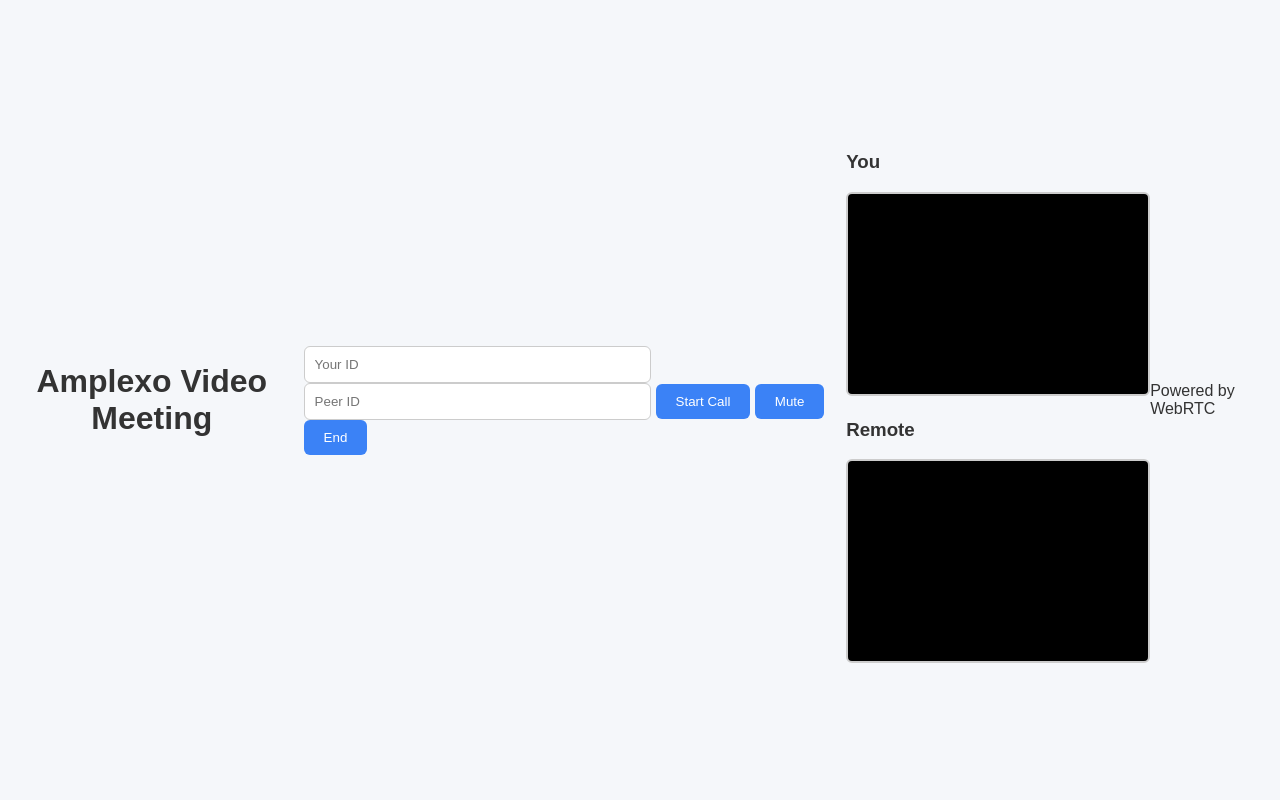
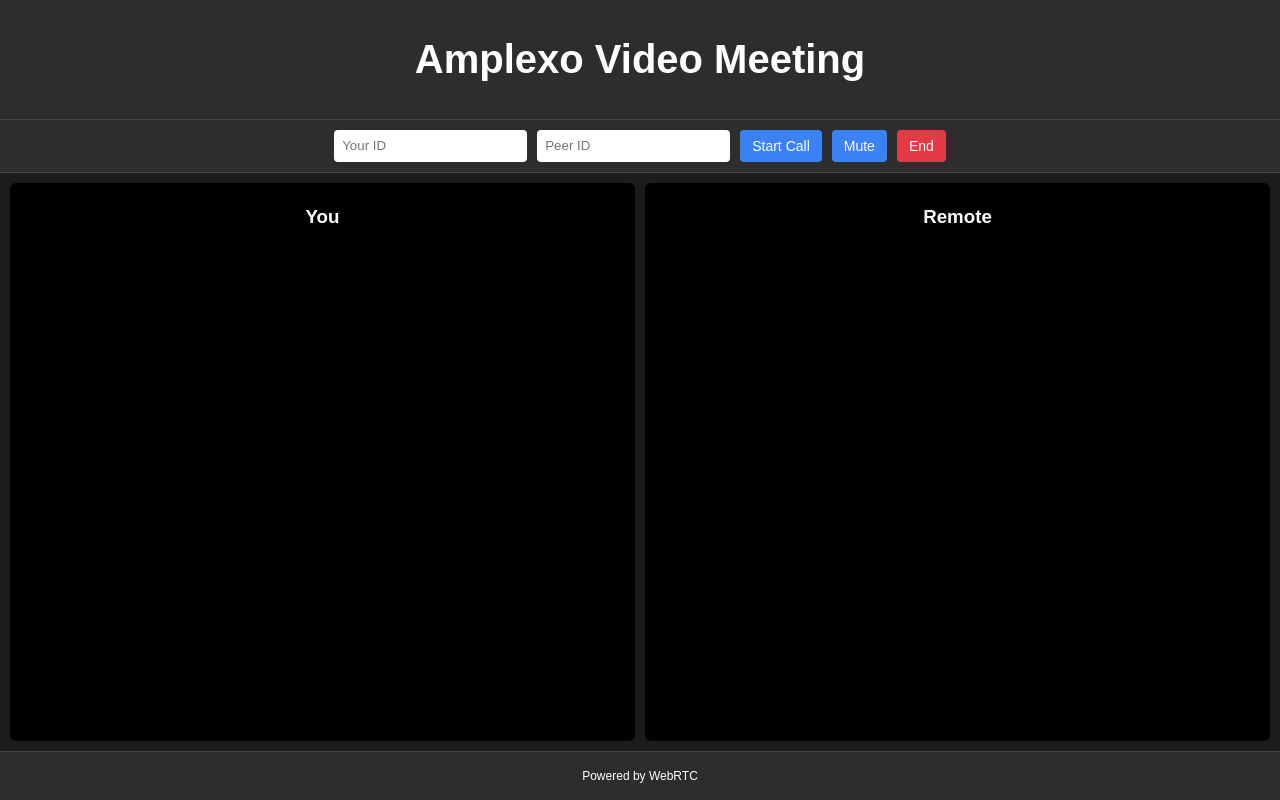
Before and after one commit to RoshanRajapakse/Amplexo_Video_Call, a website: page public/index.html in a window 1280 px wide. Drawn offline with Linux system fonts and the light colour scheme.

Commit message:
Update style.css
CSS ++

```diff
--- a/public/css/style.css
+++ b/public/css/style.css
@@ -1,64 +1,85 @@
 body {
+  margin: 0;
   font-family: Arial, sans-serif;
-  background: #f5f7fa;
-  color: #333;
+  background-color: #1c1c1c;
+  color: #fff;
+  display: flex;
+  flex-direction: column;
+  height: 100vh;
+}
+
+.header {
+  background-color: #2d2d2d;
+  padding: 10px;
+  text-align: center;
+  font-size: 20px;
+  border-bottom: 1px solid #444;
+}
+
+.controls-bar {
+  background-color: #2d2d2d;
+  padding: 10px;
   display: flex;
   justify-content: center;
-  align-items: center;
-  height: 100vh;
-  margin: 0;
+  gap: 10px;
+  border-bottom: 1px solid #444;
 }
 
-.container {
-  width: 80%;
-  max-width: 800px;
-  background: white;
-  padding: 20px;
-  border-radius: 12px;
-  box-shadow: 0 2px 8px rgba(0, 0, 0, 0.1);
+.controls-bar input {
+  padding: 8px;
+  border-radius: 4px;
+  border: none;
 }
 
-h1 {
+.controls-bar button {
+  padding: 8px 12px;
+  border: none;
+  border-radius: 4px;
+  background-color: #3b82f6;
+  color: white;
+  cursor: pointer;
+  font-size: 14px;
+  transition: background 0.2s;
+}
+
+.controls-bar button:hover {
+  background-color: #2563eb;
+}
+
+button.end {
+  background-color: #e63946;
+}
+
+button.end:hover {
+  background-color: #b81e2b;
+}
+
+.video-grid {
+  flex: 1;
+  display: grid;
+  grid-template-columns: 1fr 1fr;
+  gap: 10px;
+  padding: 10px;
+}
+
+.video-container {
+  background-color: #000;
+  border-radius: 6px;
+  padding: 5px;
   text-align: center;
 }
 
-.form-section {
-  display: flex;
-  justify-content: center;
-  gap: 10px;
-  margin-bottom: 20px;
+video {
+  width: 100%;
+  height: auto;
+  background: #000;
+  border-radius: 4px;
 }
 
-input {
-  padding: 10px;
-  border: 1px solid #ccc;
-  border-radius: 6px;
-  width: 60%;
+.footer {
+  background-color: #2d2d2d;
+  text-align: center;
+  padding: 5px;
+  font-size: 12px;
+  border-top: 1px solid #444;
 }
-
-button {
-  padding: 10px 20px;
-  background-color: #3b82f6;
-  color: white;
-  border: none;
-  border-radius: 6px;
-  cursor: pointer;
-}
-
-button:hover {
-  background-color: #2563eb;
-}
-
-.video-section {
-  display: flex;
-  justify-content: space-around;
-  margin-top: 20px;
-}
-
-video {
-  width: 300px;
-  height: 200px;
-  background: black;
-  border: 2px solid #ccc;
-  border-radius: 6px;
-}
```
